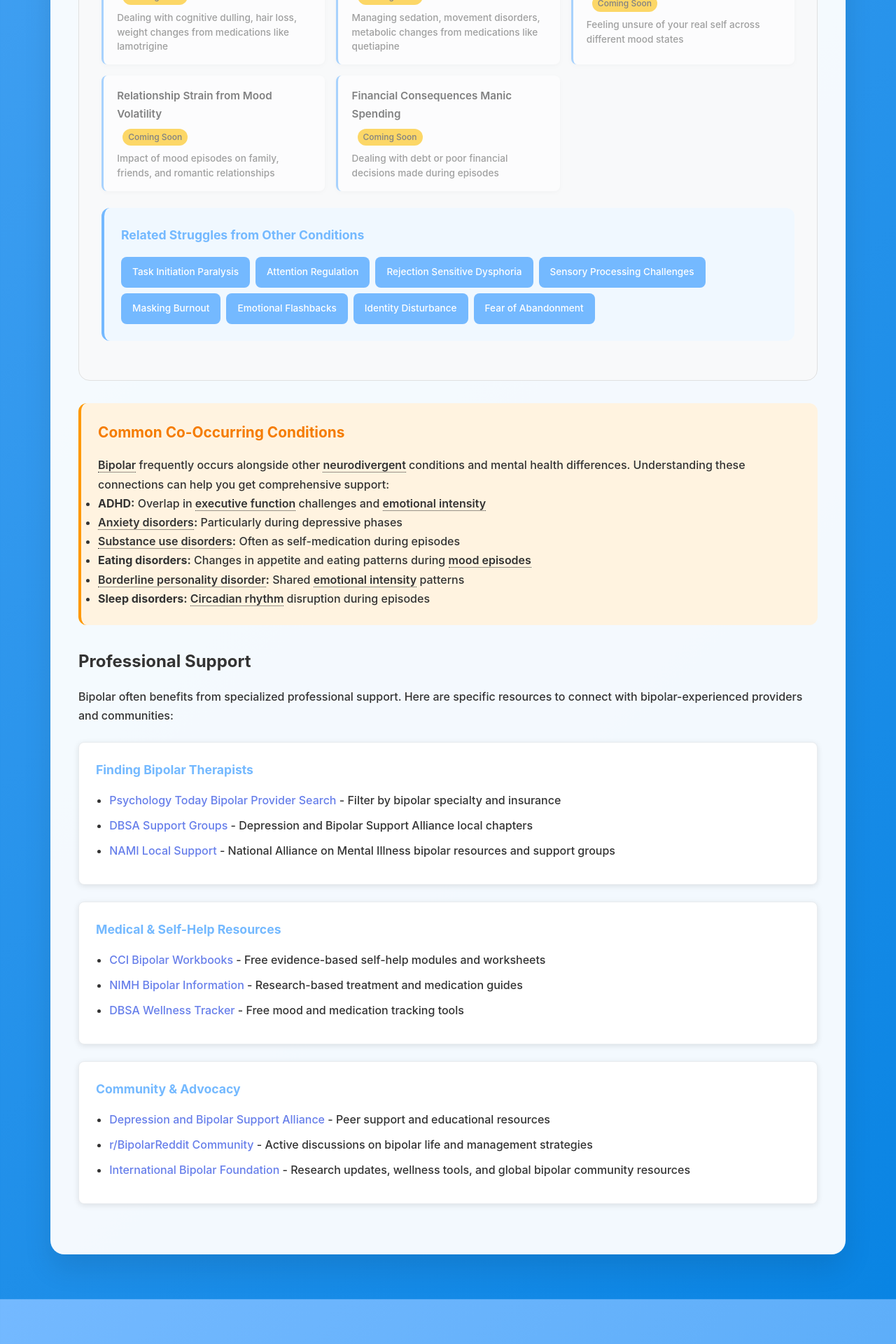
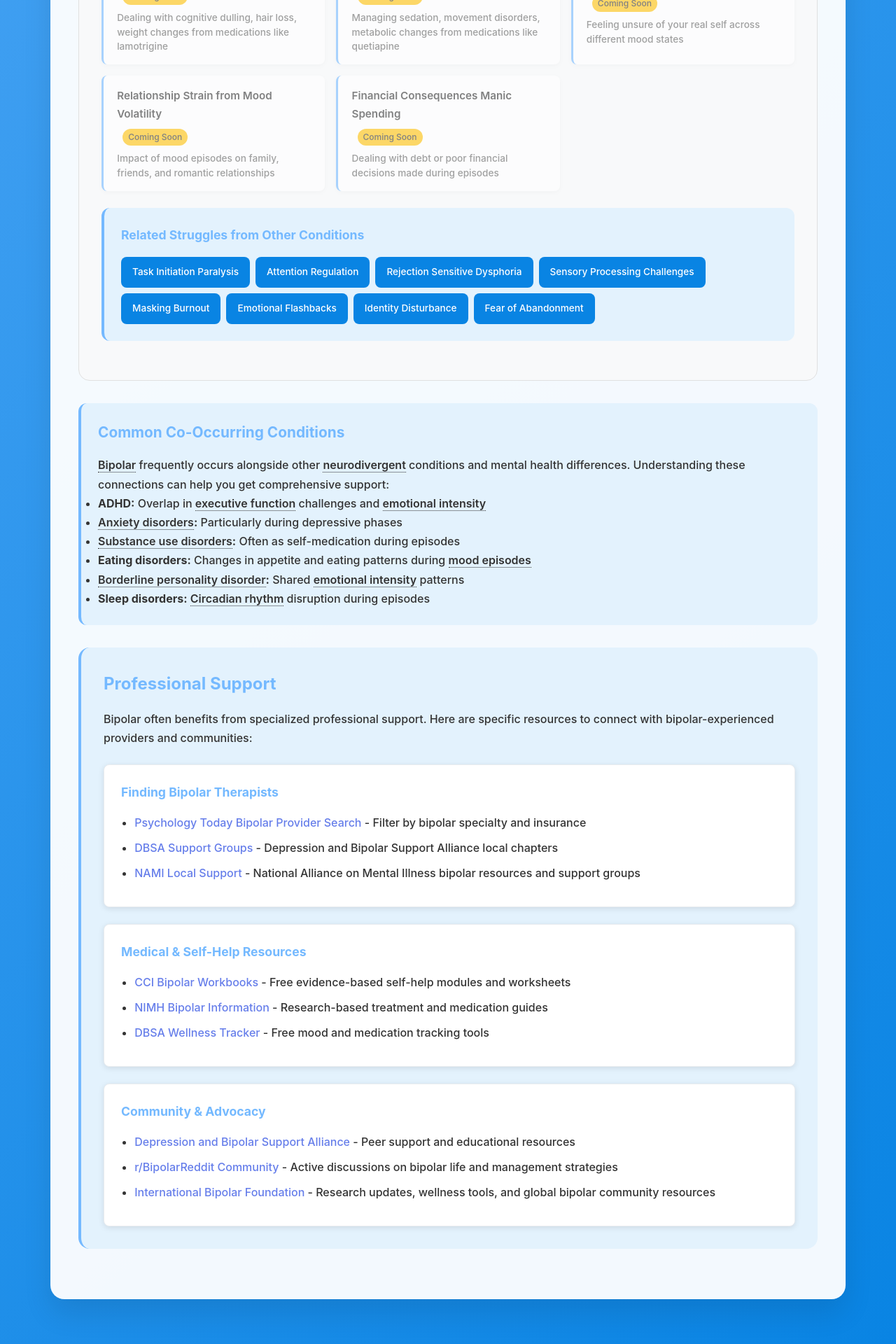
Before and after one commit to neurodivergent-survival-guide/neurodivergent-survival-guide, a Jekyll site: the page built from conditions/bipolar.html, in a window 1280 px wide. Shown: the part 3226-5146 px from the top of the page at 70% size. Built offline with Jekyll 4.4.1, drawn with Linux system fonts in a browser that asks for light colours.

Commit message:
Update bipolar.html

```diff
--- a/conditions/bipolar.html
+++ b/conditions/bipolar.html
@@ -237,10 +237,11 @@ slug: bipolar
         font-size: 0.75rem;
         margin-left: 8px;
         font-weight: 500;
+        white-space: nowrap;
     }
 
     .cross-cutting-section {
-        background: #f0f8ff;
+        background: #e3f2fd;
         padding: 1.5rem;
         border-radius: 12px;
         margin: 1.5rem 0;
@@ -260,7 +261,7 @@ slug: bipolar
     }
 
     .cross-cutting-link {
-        background: #74b9ff;
+        background: #0984e3;
         color: white;
         padding: 0.5rem 1rem;
         border-radius: 8px;
@@ -273,33 +274,37 @@ slug: bipolar
     }
 
     .cross-cutting-link:hover {
-        background: #0984e3;
+        background: #0070c9;
         color: white;
         text-decoration: none;
         transform: translateY(-1px);
     }
 
     .co-occurring {
-        background: #fff3e0;
+        background: #e3f2fd;
         padding: 1.5rem;
         border-radius: 12px;
         margin: 2rem 0;
-        border-left: 4px solid #ff9800;
+        border-left: 4px solid #74b9ff;
     }
 
     .co-occurring h3 {
-        color: #f57c00;
+        color: #74b9ff;
         margin-bottom: 1rem;
         font-size: 1.3rem;
     }
 
     /* Support Resources */
     .support-resources {
+        background: #e3f2fd;
+        padding: 2rem;
+        border-radius: 16px;
         margin: 2rem 0;
+        border-left: 4px solid #74b9ff;
     }
 
     .support-resources h3 {
-        color: #333;
+        color: #74b9ff;
         margin-bottom: 1rem;
         font-size: 1.5rem;
     }
@@ -392,7 +397,9 @@ slug: bipolar
     /* Bold black jargon for colored backgrounds */
     .condition-intro .jargon,
     .reframe-box .jargon,
-    .co-occurring .jargon {
+    .co-occurring .jargon,
+    .support-resources .jargon,
+    .cross-cutting-section .jargon {
         color: #333;
         font-weight: 600;
         border-bottom-color: #333;
```
